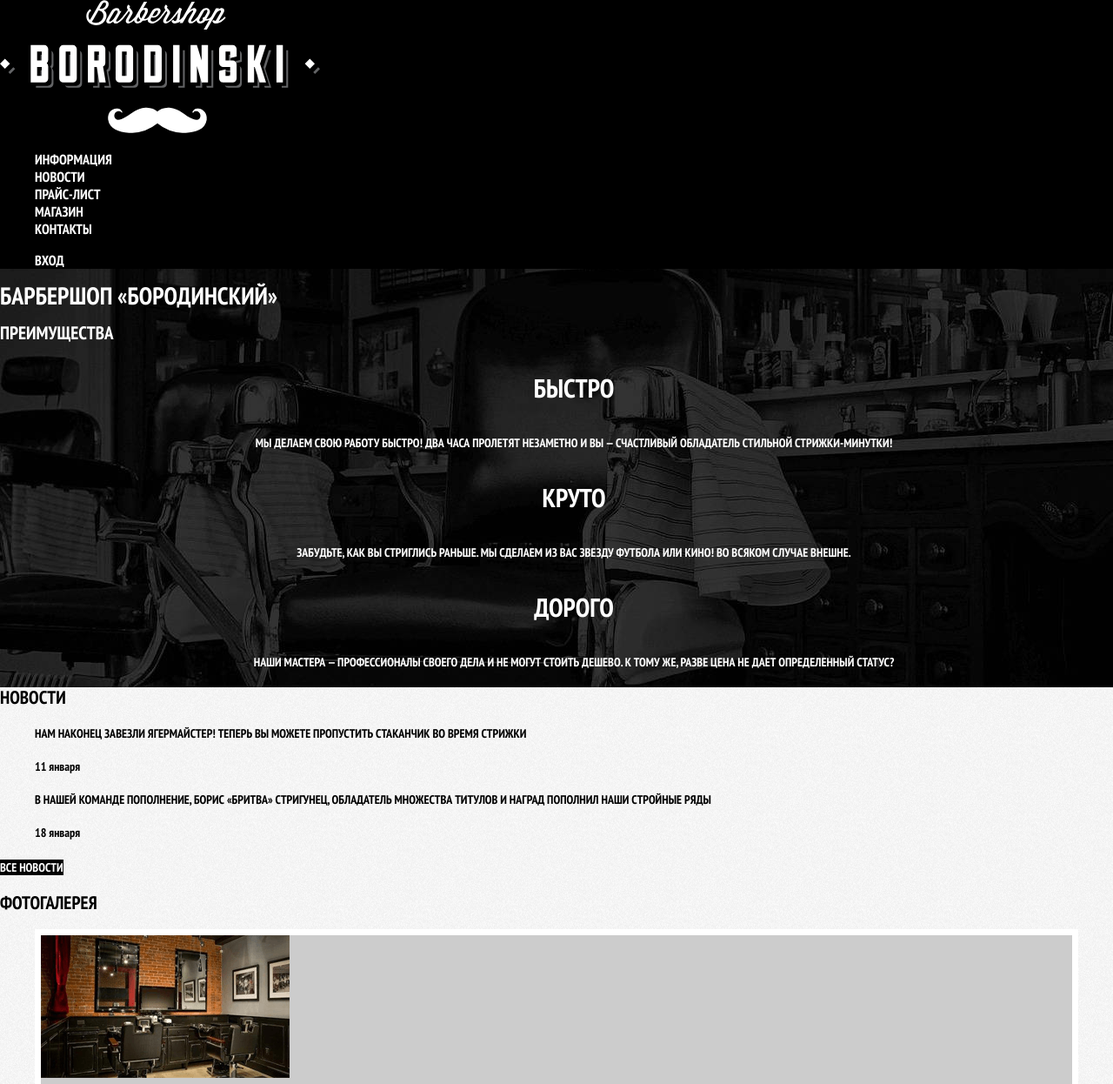
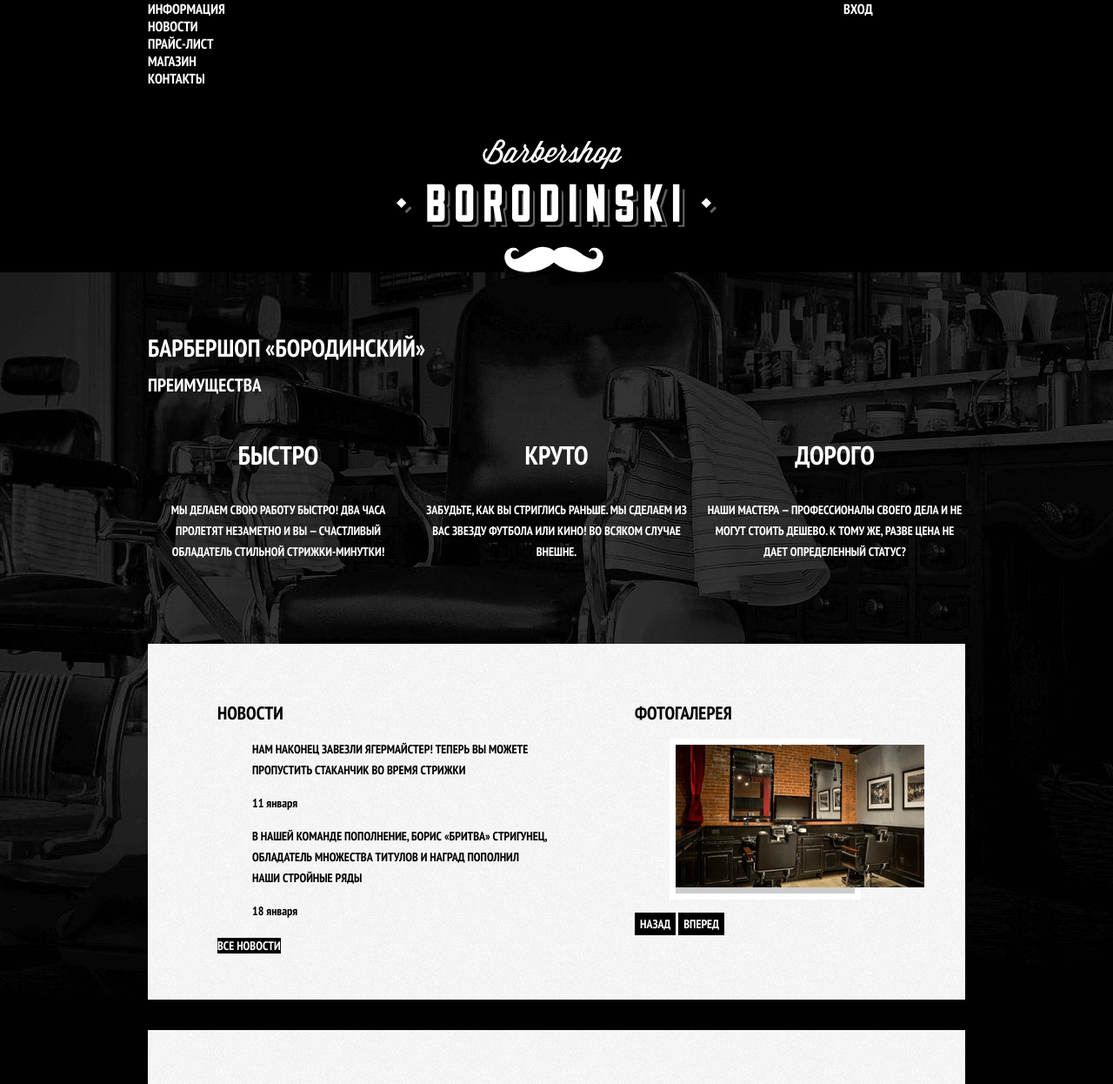
Before and after one commit to ingotr/1036557-barbershop-25, a website: page index.html in a window 1280 px wide. Shown: the top 1246 px of the page at 87% size. Drawn offline with Linux system fonts and the light colour scheme.

Commit message:
Добавлена сетка для главной страницы

```diff
--- a/css/style.css
+++ b/css/style.css
@@ -15,6 +15,28 @@
   background-position: top center;
   background-repeat: no-repeat;
 }
+
+/* Временный аутлайн */
+
+/* body > * {
+  background: rgba(255, 0, 0, 0.3);
+}
+
+body > * > *{
+  background: rgba(255, 255, 0, 0.3);
+}
+
+body > * > * > *{
+  background: rgba(0, 0, 255, 0.3);
+}
+
+body > * > * > * > *{
+  background: rgba(0, 255, 255, 0.3);
+} */
+
+/* Временный аутлайн */
+
+
 
 /* Дополнительные правила */
 
@@ -367,3 +389,127 @@
 .restore:focus {
   text-decoration: none;
 }
+
+/* ----- Сеточные стили ----- */
+
+html,
+body {
+  min-width: 1122px;
+  min-height: 1750px;
+}
+
+.container {
+  width: 940px;
+  margin: 0 auto;
+  padding: 0 10px;
+}
+
+.main-header {
+  margin-bottom: 75px;
+}
+
+.main-navigation {
+  display: flex;
+  flex-direction: column;
+  align-items: center;
+ }
+
+ .main-header-logo {
+  order: 2;
+  width: 368px;
+  height: 153px;
+}
+
+.main-navigation-wrapper {
+  width: 100%;
+  margin-bottom: 60px;
+
+  background-color: #000000;
+}
+
+.main-navigation-wrapper .container {
+  display: flex;
+  justify-content: space-between;
+}
+
+.site-navigation {
+  width: 620px;
+  margin: 0;
+  padding: 0;
+
+  list-style: none;
+}
+
+.user-navigation {
+  width: 140px;
+  margin: 0;
+  padding: 0;
+
+  list-style: none;
+}
+
+.features {
+  margin-bottom: 80px;
+}
+
+.features-list {
+  display: flex;
+  justify-content: space-between;
+  margin: 0;
+  padding: 0;
+
+  list-style: none;
+}
+
+.feature-item {
+  width: 300px;
+}
+
+.index-columns {
+  display: flex;
+  justify-content: space-between;
+  padding: 50px 80px;
+  margin-bottom: 35px;
+ }
+
+
+ .news {
+  width: 380px;
+ }
+
+ .gallery {
+  width: 300px;
+ }
+
+ .contacts {
+  width: 380px;
+}
+
+.appointment {
+  width: 300px;
+}
+
+.main-footer {
+  padding: 60px 0;
+  margin-top: 65px;
+}
+
+.main-footer .container {
+  display: flex;
+}
+
+.footer-contacts {
+  width: 320px;
+  margin: 0;
+  margin-right: 80px;
+}
+
+.footer-social {
+  width: 145px;
+}
+
+.footer-copyright {
+  width: 150px;
+  margin: 0;
+  margin-left: auto;
+}
--- a/index.html
+++ b/index.html
@@ -16,6 +16,8 @@
       <a class="main-header-logo">
         <img src="img/index-logo.svg" width="368" height="153" alt="Логотип барбершопа «Бородинский»">
       </a>
+      <div class="main-navigation-wrapper">
+        <div class="container">
           <ul class="site-navigation">
             <li><a href="info.html">Информация</a></li>
             <li><a href="news.html">Новости</a></li>
@@ -30,6 +32,8 @@
               </a>
             </li>
           </ul>
+        </div>
+      </div>
     </nav>
   </header>
   <main class="container">
@@ -128,6 +132,7 @@
     </div>
   </main>
   <footer class="main-footer">
+    <div class="container">
       <p class="footer-contacts">
         Барбершоп «Бородинский»<br>
         Адрес: г. Санкт-Петербург, Б. Конюшенная, д. 19/8<br>
@@ -146,6 +151,7 @@
         <b>Разработано:</b>
         <a class="button" href="https://htmlacademy.ru">HTML Academy</a>
       </p>
+    </div>
   </footer>
 
   <section class="modal modal-login">
```
Lines whose indentation alone changed are shown as unchanged.
